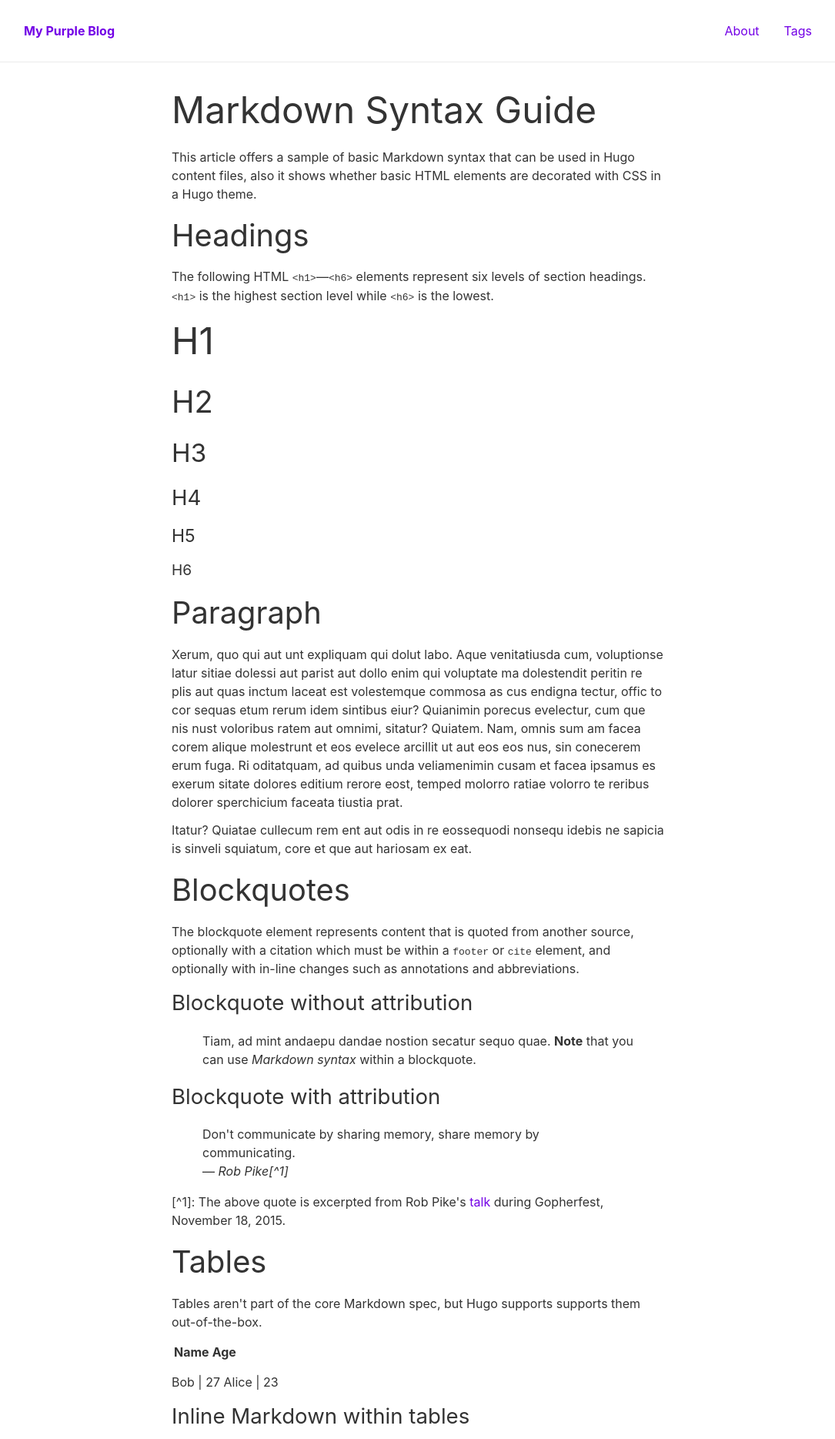
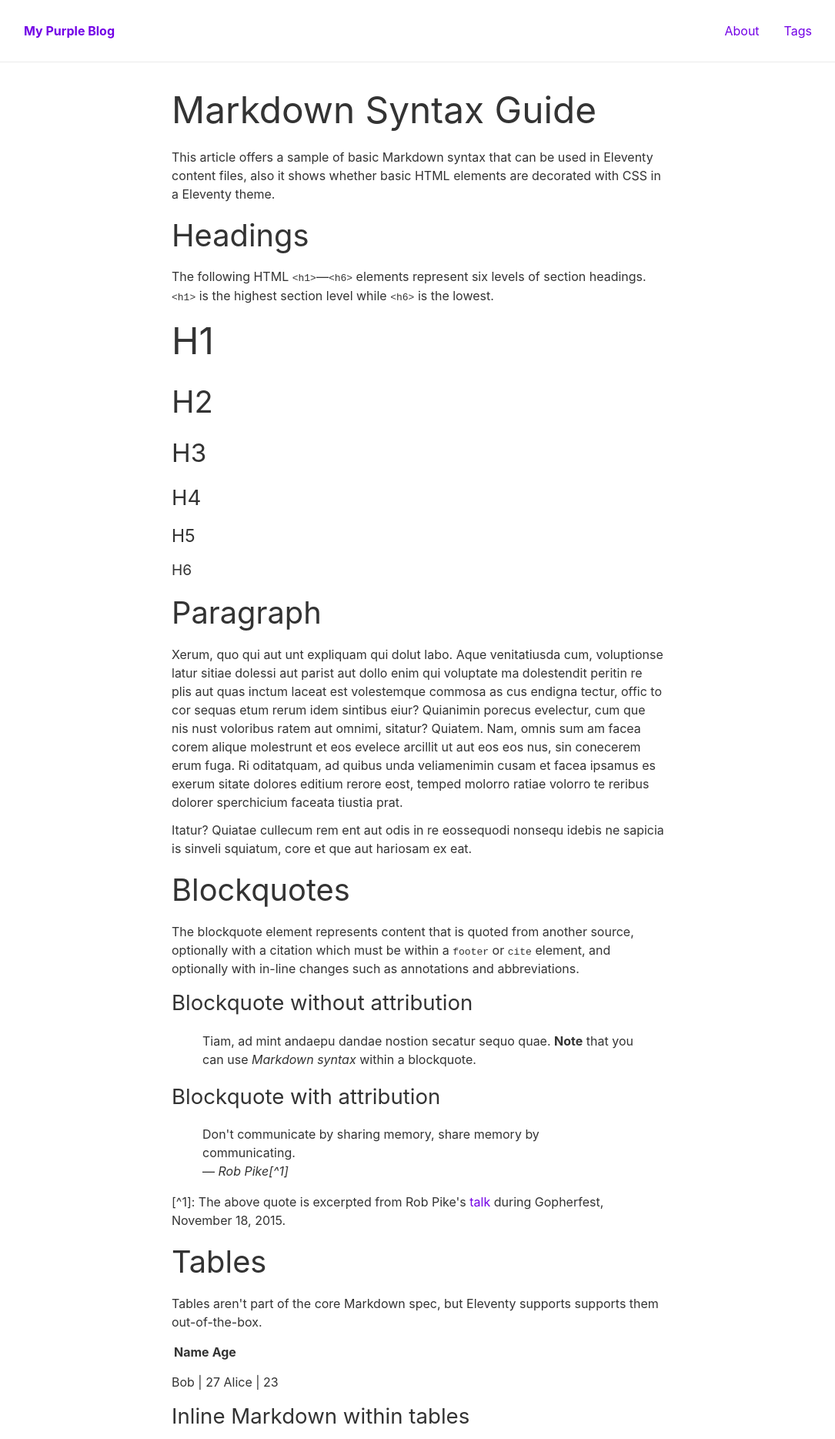
Before and after one commit to rowinf/rowinf.github.io, an Eleventy site: page posts/markdown-syntax.md in a window 1280 px wide. Shown: the top 1869 px of the page at 77% size, without its empty margins (97-1182 px from the left). Built offline with nearby package versions, Linux system fonts and the light colour scheme; Eleventy itself is replaced by a stand-in of ours; files that its build step writes are made by us from their sources.

Commit message:
replace word 'hugo' with 'eleventy' in demo page

```diff
--- a/posts/markdown-syntax.md
+++ b/posts/markdown-syntax.md
@@ -9,7 +9,7 @@ tags:
  - html
 ---
 
-This article offers a sample of basic Markdown syntax that can be used in Hugo content files, also it shows whether basic HTML elements are decorated with CSS in a Hugo theme.
+This article offers a sample of basic Markdown syntax that can be used in Eleventy content files, also it shows whether basic HTML elements are decorated with CSS in a Eleventy theme.
 <!--more-->
 
 ## Headings
@@ -47,7 +47,7 @@ The blockquote element represents content that is quoted from another source, op
 
 ## Tables
 
-Tables aren't part of the core Markdown spec, but Hugo supports supports them out-of-the-box.
+Tables aren't part of the core Markdown spec, but Eleventy supports supports them out-of-the-box.
 
    Name | Age
 --------|------
```
